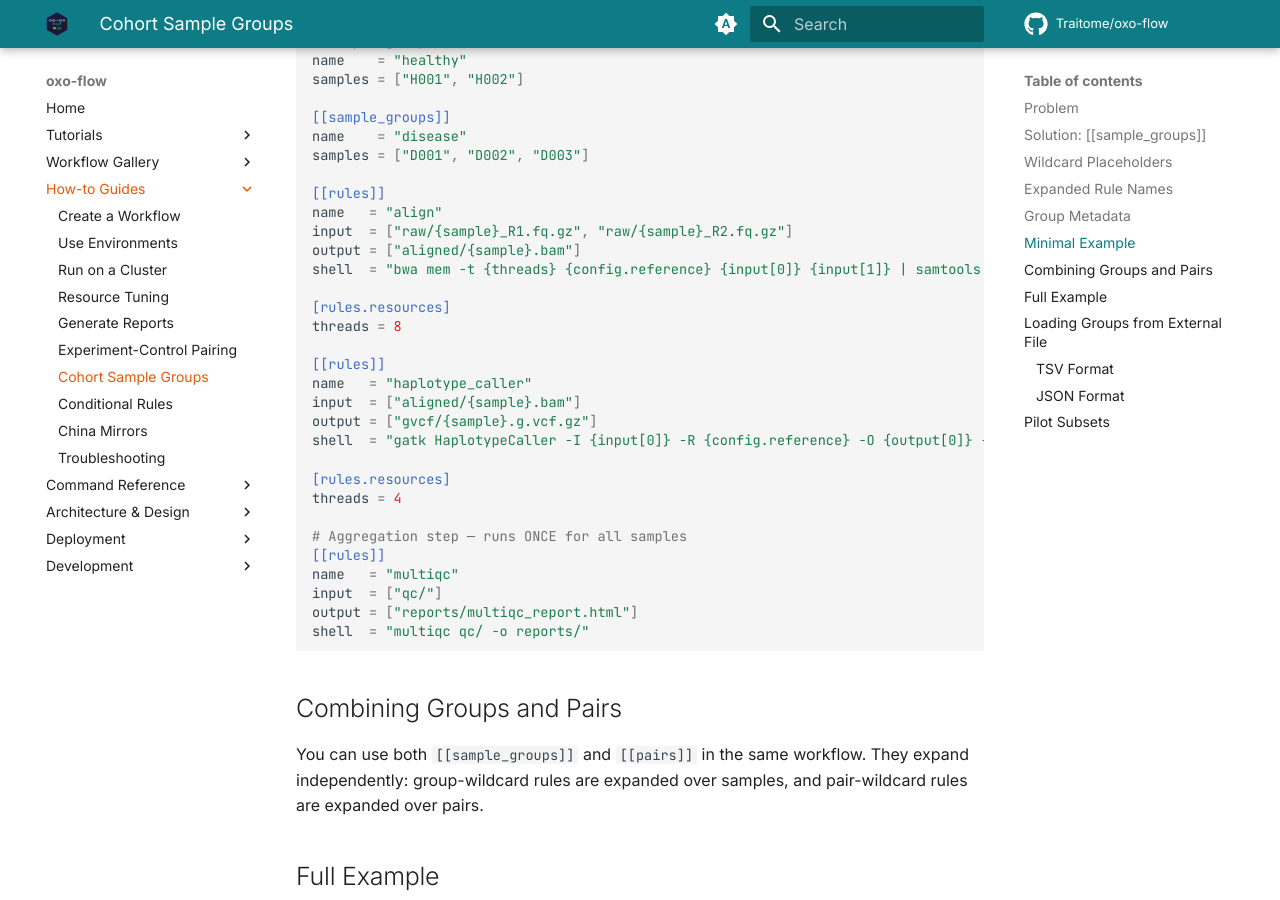
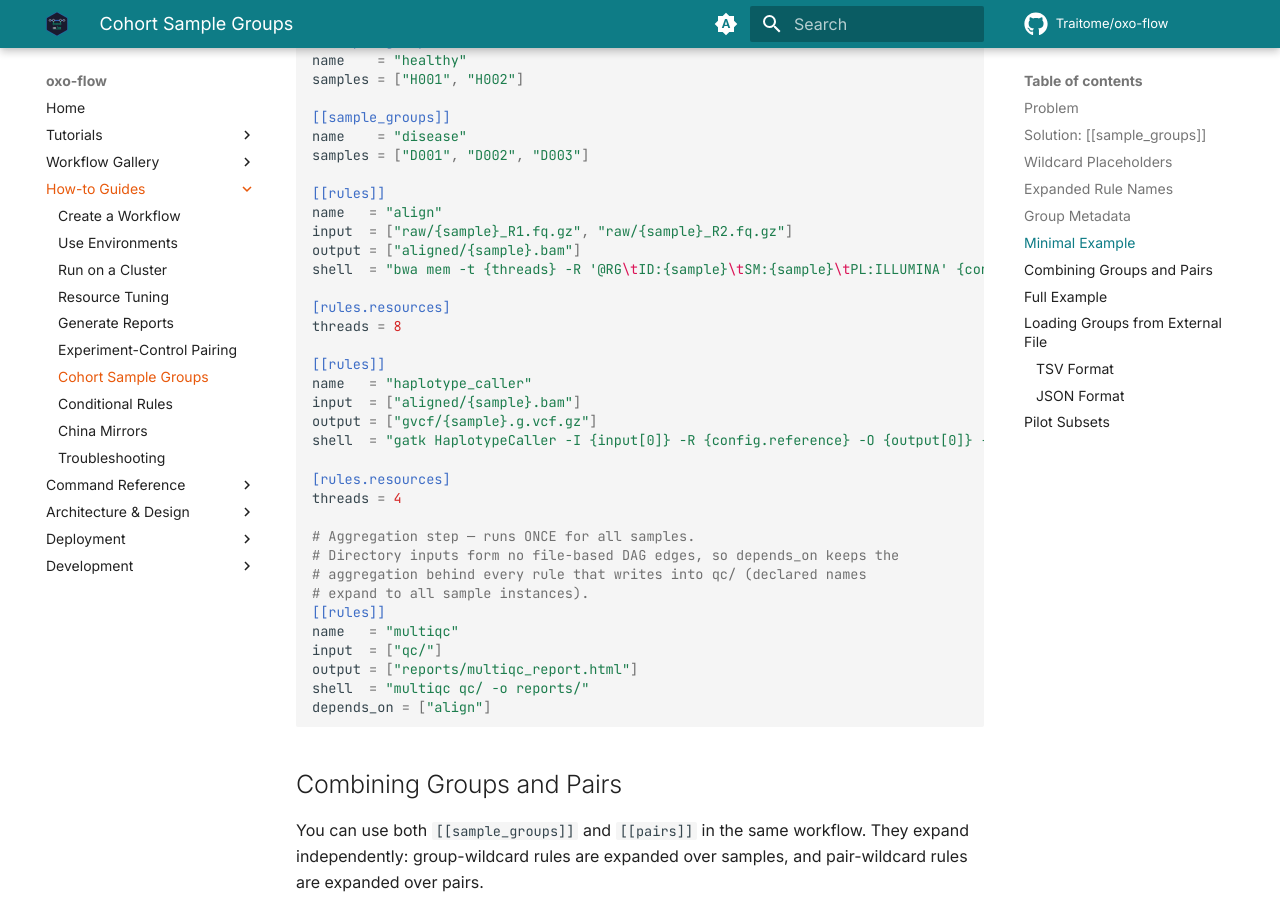
Before and after one commit to Traitome/oxo-flow, an MkDocs documentation site: the page built from docs/guide/src/how-to/cohort-sample-groups.md, in a window 1280 px wide and 900 px high, scrolled down 1792 px. Built offline with MkDocs 1.6.1 and Material for MkDocs 9.7.7, drawn with Linux system fonts in a browser that asks for light colours; comment, search, counter and statistics services are not loaded.

Commit message:
fix: scientific review of top-level examples — read groups, DAG races, env mismatch
Audited examples/*.oxoflow (non-gallery) with validate + dry-run + command
rendering and fixed every finding:

- paired_experiment_control(_pairs).oxoflow: the bwa-mem2 rules emitted no
  read groups, so MarkDuplicates degraded and Mutect2 -normal <SM> could
  never resolve the control sample — added -R '@RG\tID:...\tSM:...' per
  sample (verified: renders real TABs, SM matches the -normal value).
  Hardcoded /data/references paths replaced with {config.reference_fasta}
  / {config.known_sites}.
- cohort_analysis.oxoflow: multiqc consumed a directory input, which forms
  NO file-based DAG edges (edge inference is exact-string match only) —
  it could run before its qc producers finished. Added depends_on on the
  qc-writing rules (expands to all sample instances).
- conditional_workflow.oxoflow: same directory-input race for the report
  rule (depends_on added; condition-skipped deps count as satisfied);
  hardcoded /ref/hg38.fa replaced with a config reference.
- simple_variant_calling.oxoflow: the bwa-mem2 rule piped into samtools
  inside a single-tool docker image (samtools absent) — switched to a
  conda environment that ships both tools.
- samtools sort -@ {threads} doubled the declared thread count next to
  bwa -t {threads} — fixed to -@ 4 consistently.

Docs: experiment-control-pairing.md and cohort-sample-groups.md minimal
examples carried the same missing-read-group and directory-input races;
synced. mkdocs strict passes; make ci green.

````diff
--- a/docs/guide/src/how-to/cohort-sample-groups.md
+++ b/docs/guide/src/how-to/cohort-sample-groups.md
@@ -73,7 +73,7 @@
 name   = "align"
 input  = ["raw/{sample}_R1.fq.gz", "raw/{sample}_R2.fq.gz"]
 output = ["aligned/{sample}.bam"]
-shell  = "bwa mem -t {threads} {config.reference} {input[0]} {input[1]} | samtools sort -o {output[0]}"
+shell  = "bwa mem -t {threads} -R '@RG\tID:{sample}\tSM:{sample}\tPL:ILLUMINA' {config.reference} {input[0]} {input[1]} | samtools sort -o {output[0]}"
 
 [rules.resources]
 threads = 8
@@ -87,12 +87,16 @@
 [rules.resources]
 threads = 4
 
-# Aggregation step — runs ONCE for all samples
+# Aggregation step — runs ONCE for all samples.
+# Directory inputs form no file-based DAG edges, so depends_on keeps the
+# aggregation behind every rule that writes into qc/ (declared names
+# expand to all sample instances).
 [[rules]]
 name   = "multiqc"
 input  = ["qc/"]
 output = ["reports/multiqc_report.html"]
 shell  = "multiqc qc/ -o reports/"
+depends_on = ["align"]
 ```
 
 ## Combining Groups and Pairs
````
Also changed, not shown: docs/guide/src/how-to/experiment-control-pairing.md (+2 -2 lines), 5 other files.
